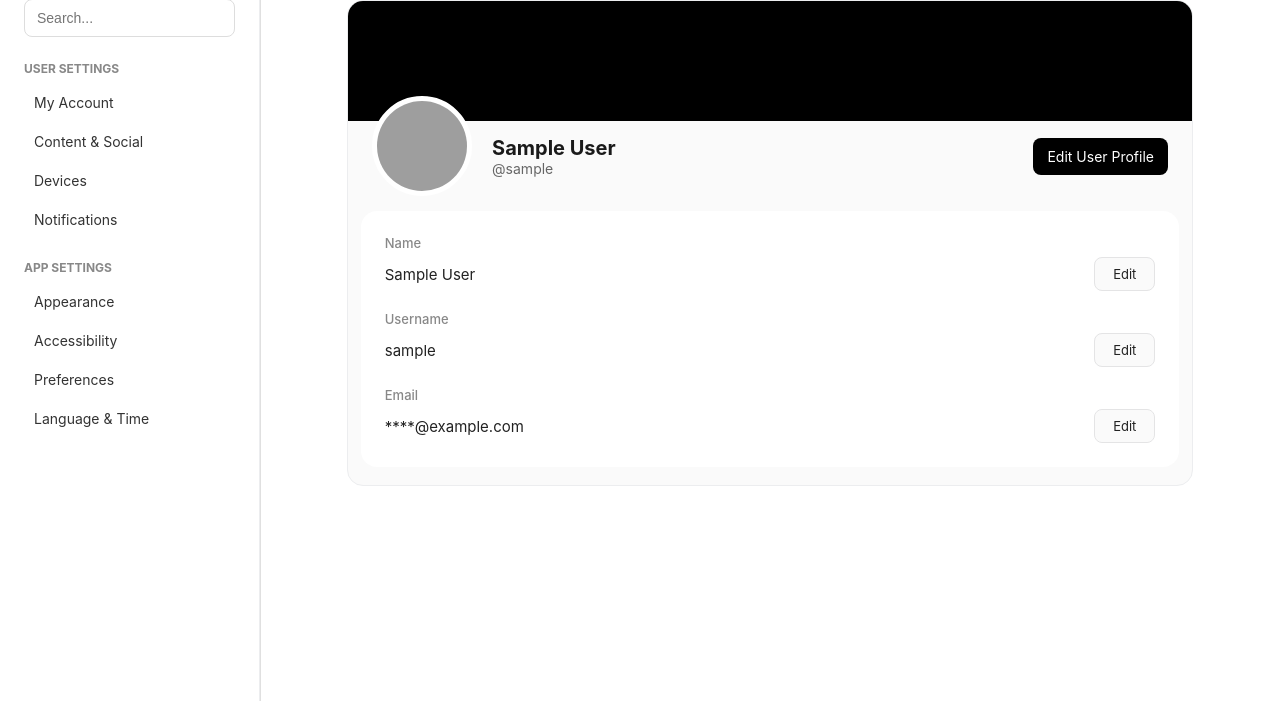
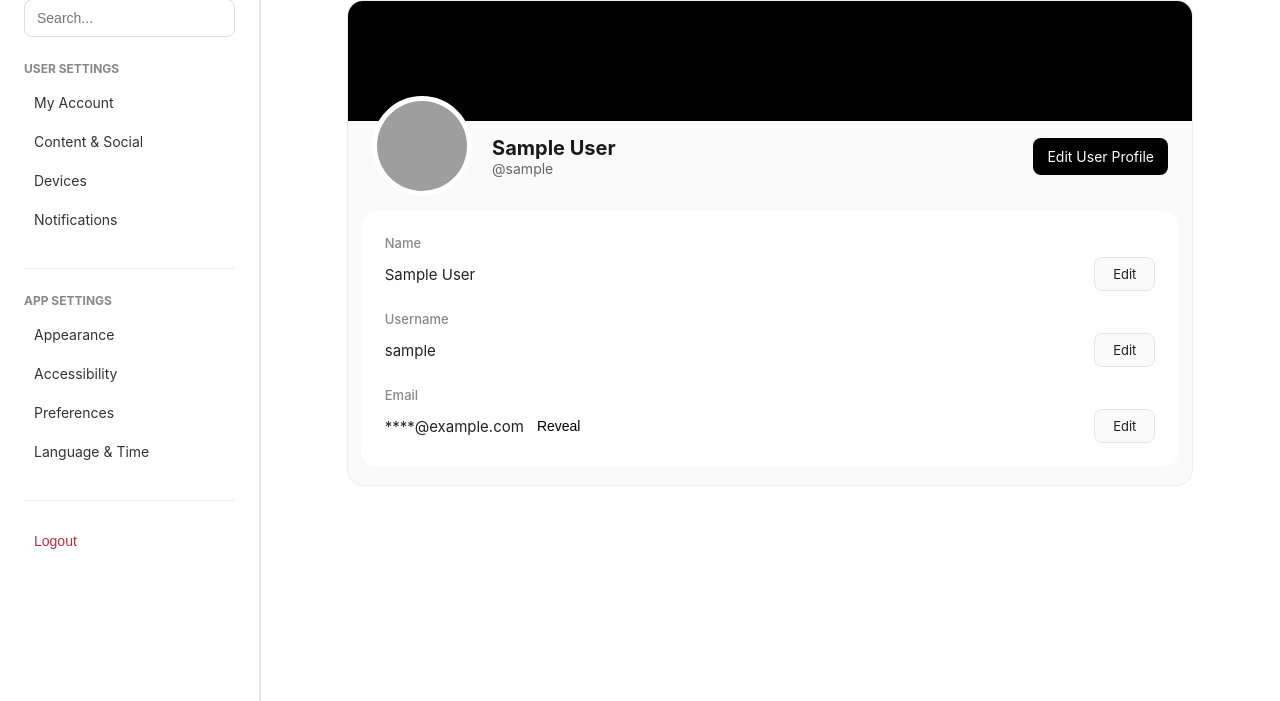
Before and after one commit to longknguyen/clubstrate, a Django app: page /users/profile/ in a window 1280 px wide. Shown: the part 99-800 px from the top of the page. Run offline with Django 4.2, Linux system fonts and the light colour scheme; the visitor is signed in with stand-in values (Sample User, id 1); data comes from the database, SQL or seed files in the repository; grey boxes are pictures that could not be loaded.

Commit message:
feat: add hide/reveal email on profile viewing page

```diff
--- a/templates/profile_base.html
+++ b/templates/profile_base.html
@@ -8,6 +8,8 @@
     <link rel="stylesheet" href="{% static 'users/profile_base.css' %}">
     <link rel="stylesheet" href="{% static 'users/profile.css' %}">
     <link rel="stylesheet" href="{% static 'users/profile_edit.css' %}">
+
+    <script src="{% static 'users/js/profile.js' %}" defer></script>
 </head>
 <body>
 
@@ -40,6 +42,8 @@
             </a>
         </div>
 
+        <div class="horizontal-divider"></div>
+
         <div class="sidebar-section">
             <h4>App Settings</h4>
             <a href="#">Appearance</a>
@@ -48,6 +52,11 @@
             <a href="#">Language & Time</a>
         </div>
 
+        <div class="horizontal-divider"></div>
+        <form method="post" action="{% url 'logout' %}" class="logout-form">
+            {% csrf_token %}
+            <button type="submit" class="sidebar-logout-btn">Logout</button>
+        </form>
     </aside>
 
     <div class="vertical-divider"></div>
--- /dev/null
+++ b/users/static/users/js/profile.js
@@ -0,0 +1,10 @@
+const revealBtn = document.getElementById('reveal-email');
+const emailText = document.getElementById('email-text');
+
+let revealed = false;
+
+revealBtn.addEventListener('click', () => {
+    revealed = !revealed;
+    emailText.textContent = revealed ? emailText.dataset.real : emailText.dataset.masked;
+    revealBtn.textContent = revealed ? 'Hide' : 'Reveal';
+});
--- a/users/static/users/profile.css
+++ b/users/static/users/profile.css
@@ -130,3 +130,22 @@
 .edit-btn:hover {
     background: #ddd;
 }
+
+.email-display {
+    display: flex;
+    align-items: center;
+    gap: 8px;
+}
+
+.reveal-btn {
+    background: none;
+    border: none;
+    padding: 5px;
+    color: #000000;
+    font-size: 14px;
+    cursor: pointer;
+}
+
+.reveal-btn:hover {
+    text-decoration: underline;
+}
--- a/users/static/users/profile_base.css
+++ b/users/static/users/profile_base.css
@@ -77,6 +77,30 @@ body {
     margin-bottom: 4px;
 }
 
+.sidebar-logout-btn {
+    display: block;
+    width: 100%;
+    background: transparent;
+    padding: 8px 10px;
+    border-radius: 8px;
+    border: none;
+    text-align: left;
+    text-decoration: none;
+    color: #c52b37;
+    font-size: 14px;
+    transition: 0.2s;
+    cursor: pointer;
+}
+
+.sidebar-logout-btn:hover {
+    background: #f3d0cf
+}
+
+.logout-form {
+    margin: 0;
+    padding: 0;
+}
+
 .sidebar-section a {
     padding: 8px 10px;
     border-radius: 8px;
@@ -87,7 +111,7 @@ body {
 }
 
 .sidebar-section a:hover {
-    background: rgba(188, 186, 186, 0.84);
+    background: #e4e4e5;
 }
 
 .sidebar-section a.active {
--- a/users/templates/users/profile.html
+++ b/users/templates/users/profile.html
@@ -42,7 +42,12 @@
             <div class="detail-item">
                 <div class="detail-label">Email</div>
                 <div class="detail-value-row">
-                    <span>{{ email_masked }}</span>
+                    <div class="email-display">
+                        <span id="email-text" data-masked="{{ email_masked }}" data-real="{{ email }}">
+                            {{ email_masked }}
+                        </span>
+                        <button type="button" class="reveal-btn" id="reveal-email">Reveal</button>
+                    </div>
                     <a href="{% url 'profile_edit' %}" class="edit-btn">Edit</a>
                 </div>
             </div>
--- a/users/views.py
+++ b/users/views.py
@@ -57,6 +57,7 @@ class ProfileView(LoginRequiredMixin, View):
             "profile_image": profile_image_url,
             "username": request.user.username,
             "email_masked": mask_email(request.user.email),
+            "email": request.user.email,
             "first_name": request.user.first_name,
             "last_name": request.user.last_name,
             "banner_colour": request.user.banner_colour,
```
